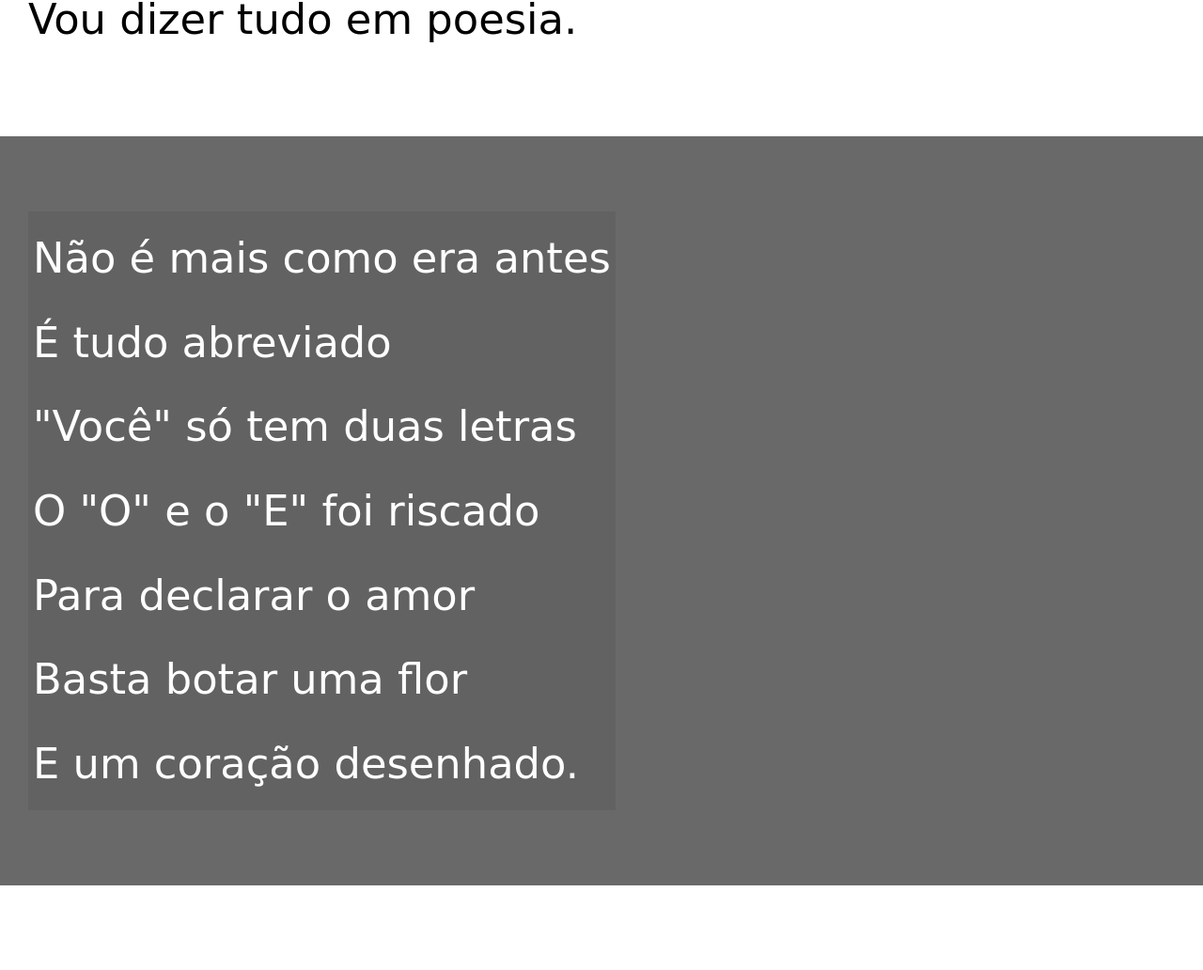
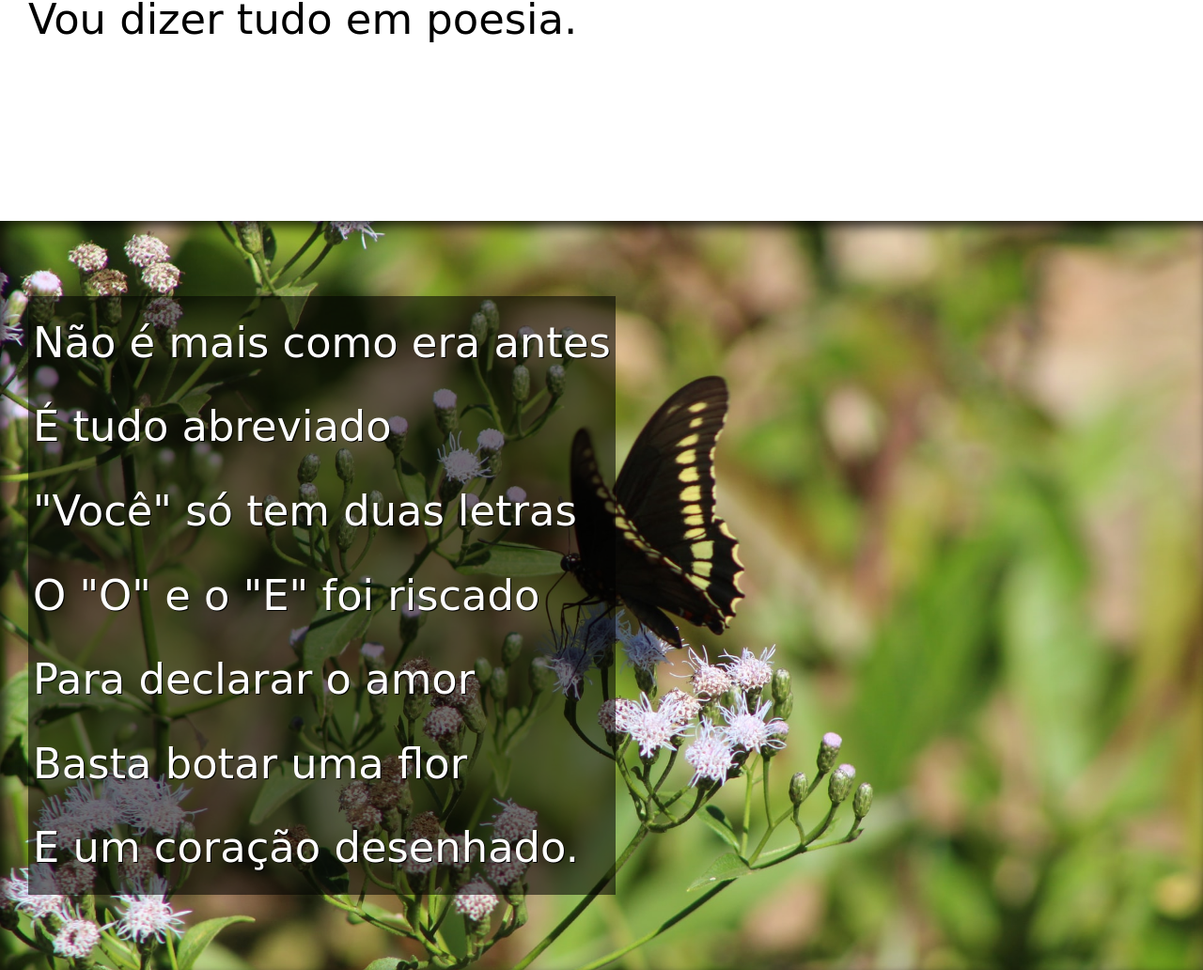
Before and after one commit to lucasoli456/Projeto-Cordel, a plain HTML site: page index.html in a window 1280 px wide. Shown: the part 865-1897 px from the top of the page at 94% size. Drawn offline with Linux system fonts and the light colour scheme; a web font is replaced by a local one.

Commit message:
Atualizei o projeto

```diff
--- a/estilo/style.css
+++ b/estilo/style.css
@@ -58,6 +58,9 @@ section{
     font-family: var(--font3);
     font-size: 3.5vw;
 }
+section > p{
+    padding-bottom: 2em;
+}
 section.normal{
     background-color: white;
     color: black;
@@ -65,11 +68,24 @@ section.normal{
 section.imagem{
     background-color: dimgrey;
     color: white;
+    box-shadow: inset 6px 6px 13px 0px rgba(0, 0, 0, 0.782);
+    background-attachment: fixed;
 }
 section.imagem > p{
     display: inline-block;
     padding: 5px;
-    background-color: rgba(0, 0, 0, 0.068);
+    background-color: rgba(0, 0, 0, 0.552);
+    text-shadow: 1px 1px 0px black;
+}
+section#img01{
+    background-image: url(../imagens/fundo.001.jpg);
+    background-position: center center;
+    background-size: cover;
+}
+section#img02{
+    background-image: url(../imagens/fundo.002.jpg);
+    background-position: center center;
+    background-size: cover;
 }
 footer{
     background-color: black;
--- a/index.html
+++ b/index.html
@@ -25,7 +25,7 @@
         </p>
     </section>
 
-    <section class="imagem">
+    <section class="imagem" id="img01">
         <p>
             Não é mais como era antes <br>
             É tudo abreviado <br>
@@ -60,7 +60,7 @@
         </p>
     </section>
 
-    <section class="imagem">
+    <section class="imagem" id="img02">
         <p>
             Tenho saudade das cartas <br>
             Escritas com a própria mão <br>
@@ -97,7 +97,7 @@
     </section>
 
     <footer>
-        <p>Site criado por <a href="https://gustavoguanabara.github.io" target="_blank">Gustavo Guanabara</a> para o <a href="https://www.cursoemvideo.com" target="_blank">Curso em Vídeo</a></p>
+        <p>Site criado por <a href="https://gustavoguanabara.github.io" target="_blank">Lucas Dias</a> no <a href="https://www.cursoemvideo.com" target="_blank">Estudonauta</a></p>
     </footer>
 
 </body>
```
